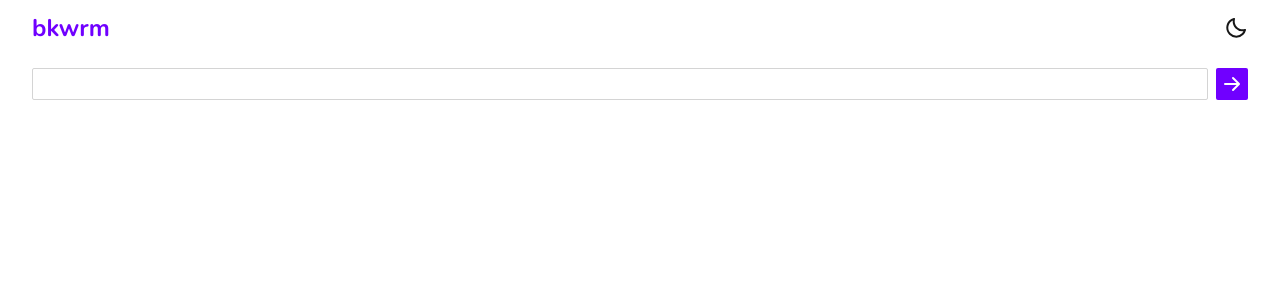
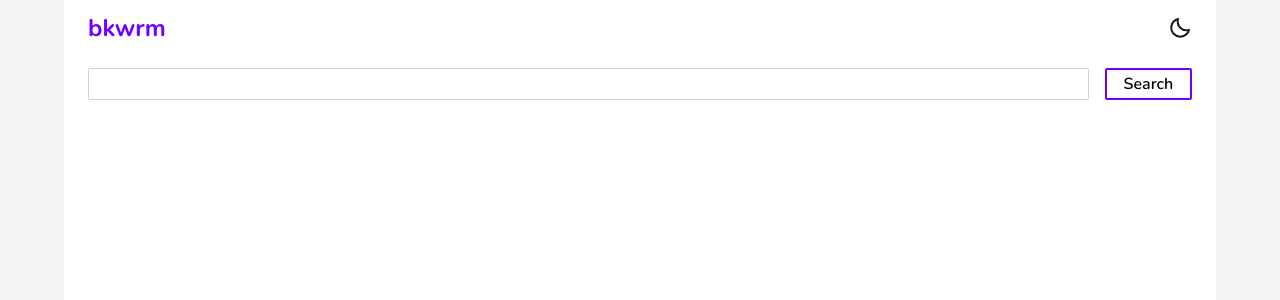
Before and after one commit to Thab09/bkwrm, a React (Vite) app: page / in a window 1280 px wide. Shown: the top 300 px of the page. Built offline with nearby package versions, Linux system fonts and the light colour scheme.

Commit message:
responsive in all sizes and some fix to dark mode

```diff
--- a/src/App.jsx
+++ b/src/App.jsx
@@ -13,11 +13,12 @@ function App() {
   //STICKY NAV AND FOOTER IF POSSIBLE
   //FOOTER
   return (
-    <div className="h-screen font-nunito bg-white dark:bg-grey-dark">
+    <div className=" h-screen font-nunito bg-neutral-100 dark:bg-black">
+      <div className="max-w-6xl mx-auto h-screen bg-white dark:bg-grey-dark">
         <BrowserRouter>
           <Nav />
           <Search />
-        <main className="mt-8 mx-6">
+          <main className="mt-8 mx-6 ">
             <Routes>
               <Route path="/" element={<Home />} />
               <Route path="/searched/:search" element={<Searched />} />
@@ -26,6 +27,7 @@ function App() {
           </main>
         </BrowserRouter>
       </div>
+    </div>
   );
 }
 
--- a/src/components/Card.jsx
+++ b/src/components/Card.jsx
@@ -35,7 +35,7 @@ function Card({ bookObj }) {
         </div>
       </div> */}
       <div
-        className="w-full h-36 flex gap-4 mb-1 p-2 rounded-sm overflow-hidden cursor-pointer border-2 border-transparent hover:brightness-105 hover:border-1 hover:border-purple-main bg-neutral-100 dark:bg-neutral-800 duration-300"
+        className="w-full h-36 flex gap-4 p-2 rounded-sm overflow-hidden cursor-pointer  duration-300 border-2 border-transparent hover:brightness-105 hover:border-1 hover:border-purple-main bg-neutral-100 dark:bg-neutral-800"
         onClick={openModal}
       >
         <img
@@ -56,7 +56,7 @@ function Card({ bookObj }) {
               ? bookObj.volumeInfo.authors[0]
               : "Unknown"}
           </p>
-          <p className="text-xs h-12 text-neutral-800 dark:text-slate-300 overflow-hidden">
+          <p className="text-xs h-12 text-neutral-800 dark:text-slate-300 overflow-hidden sm:h-20">
             {bookObj.volumeInfo.description
               ? bookObj.volumeInfo.description
               : bookObj.volumeInfo.subtitle
@@ -118,7 +118,7 @@ function Card({ bookObj }) {
                       //only show button if available
                       <button
                         type="button"
-                        className="inline-flex justify-center rounded-sm bg-orange-600 px-2 py-1.5 text-sm font-medium text-white hover:bg-orange-500 "
+                        className="inline-flex justify-center rounded-sm bg-purple-main px-2 py-1.5 text-sm font-medium text-white hover:bg-purple-main"
                         onClick={
                           bookObj.volumeInfo.previewLink
                             ? () =>
--- a/src/components/Nav.jsx
+++ b/src/components/Nav.jsx
@@ -31,11 +31,11 @@ function Nav() {
   };
 
   return (
-    <nav className="py-3 mb-3 mx-8">
+    <nav className="py-3 mb-3 mx-6">
       <ul>
         <div className="flex text-2xl font-bold items-center justify-between gap-5">
           <Link to={"/"}>
-            <h4 className="text-purple-main dark:brightness-125">bkwrm</h4>
+            <h4 className="text-purple-main">bkwrm</h4>
           </Link>
           {darkMode === "light" ? (
             <BiMoon
--- a/src/components/Search.jsx
+++ b/src/components/Search.jsx
@@ -14,27 +14,27 @@ function Search() {
   };
 
   return (
-    <form onSubmit={submitHandler} className="mx-8">
+    <form onSubmit={submitHandler} className="mx-6">
       <div className="flex gap-2 items-center">
         <input
           onChange={(e) => setInput(e.target.value)}
           type="text"
           value={input}
-          className="px-2 w-full h-8 font-medium rounded-sm border-solid border border-neutral-300 text-neutral-700 dark:border-white focus:outline-none focus:border-2 focus:border-purple-main"
+          className="px-2 w-full h-8 font-medium rounded-sm border-solid border border-neutral-300 text-neutral-700 dark:border-white focus:outline-none focus:border-2 focus:border-slate-600"
         />
         <button type="submit">
           <BsArrowRightShort
             size={32}
-            className="rounded-sm  bg-purple-main"
+            className="rounded-sm  bg-purple-main md:hidden"
             color="white"
           />
         </button>
 
         <button
-          className="hidden font-medium border-solid border border-slate-900 px-2 py-px w-24 h-8 italic "
+          className="hidden md:block py-px w-24 h-8 font-semibold rounded-sm border-2 border-purple-main dark:bg-purple-main dark:text-white dark:hover:brightness-125 hover:bg-purple-main hover:text-white"
           type="submit"
         >
-          search
+          Search
         </button>
       </div>
     </form>
--- a/src/pages/Searched.jsx
+++ b/src/pages/Searched.jsx
@@ -22,7 +22,7 @@ function Searched() {
   }, [params.search]);
 
   return (
-    <div className="">
+    <div className="grid md:grid-cols-2 gap-2 md:gap-3">
       {googleBooks?.map((book) => {
         return <Card key={book.id} bookObj={book} />;
       })}
```
Lines whose indentation alone changed are shown as unchanged.
